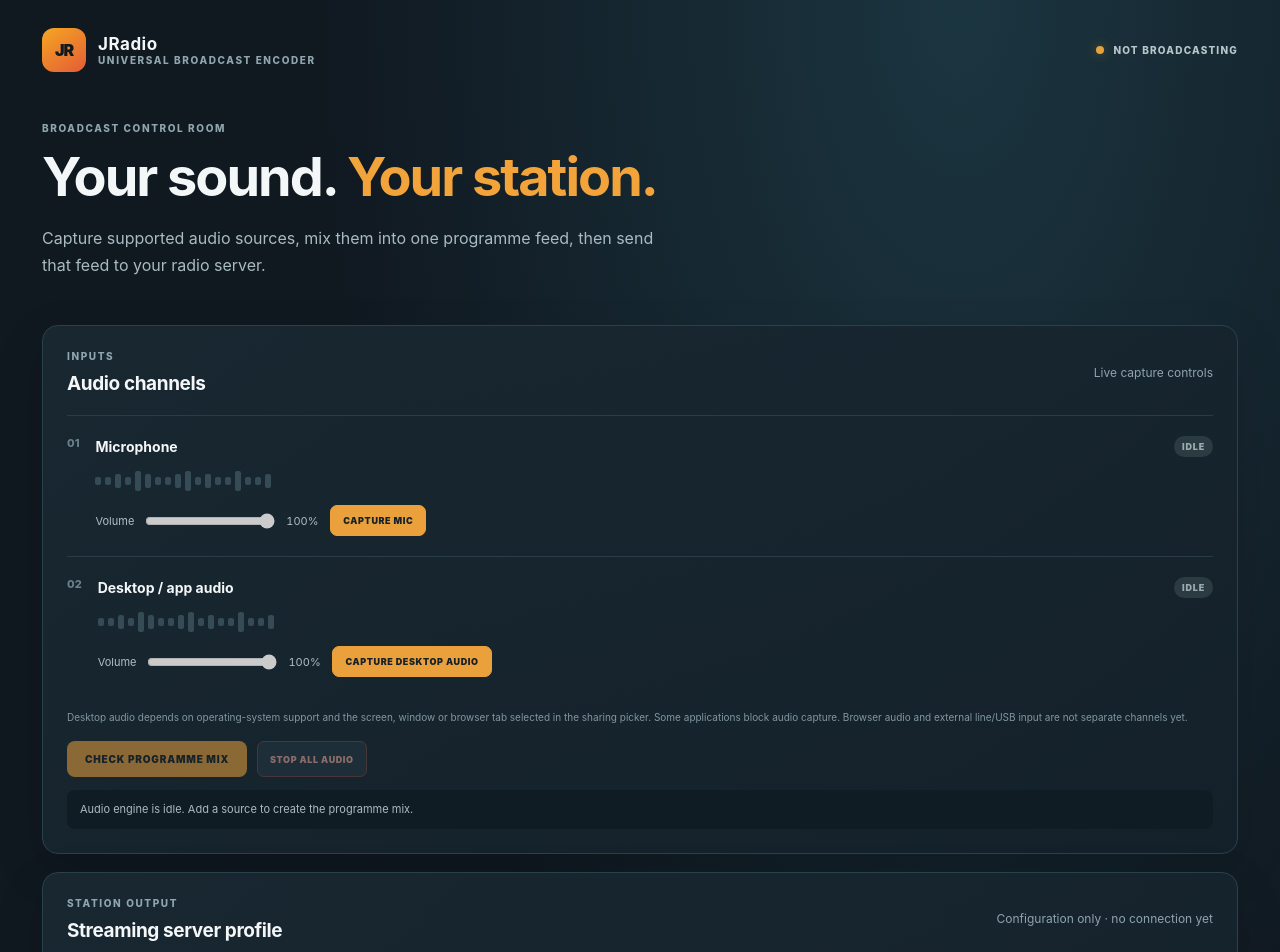
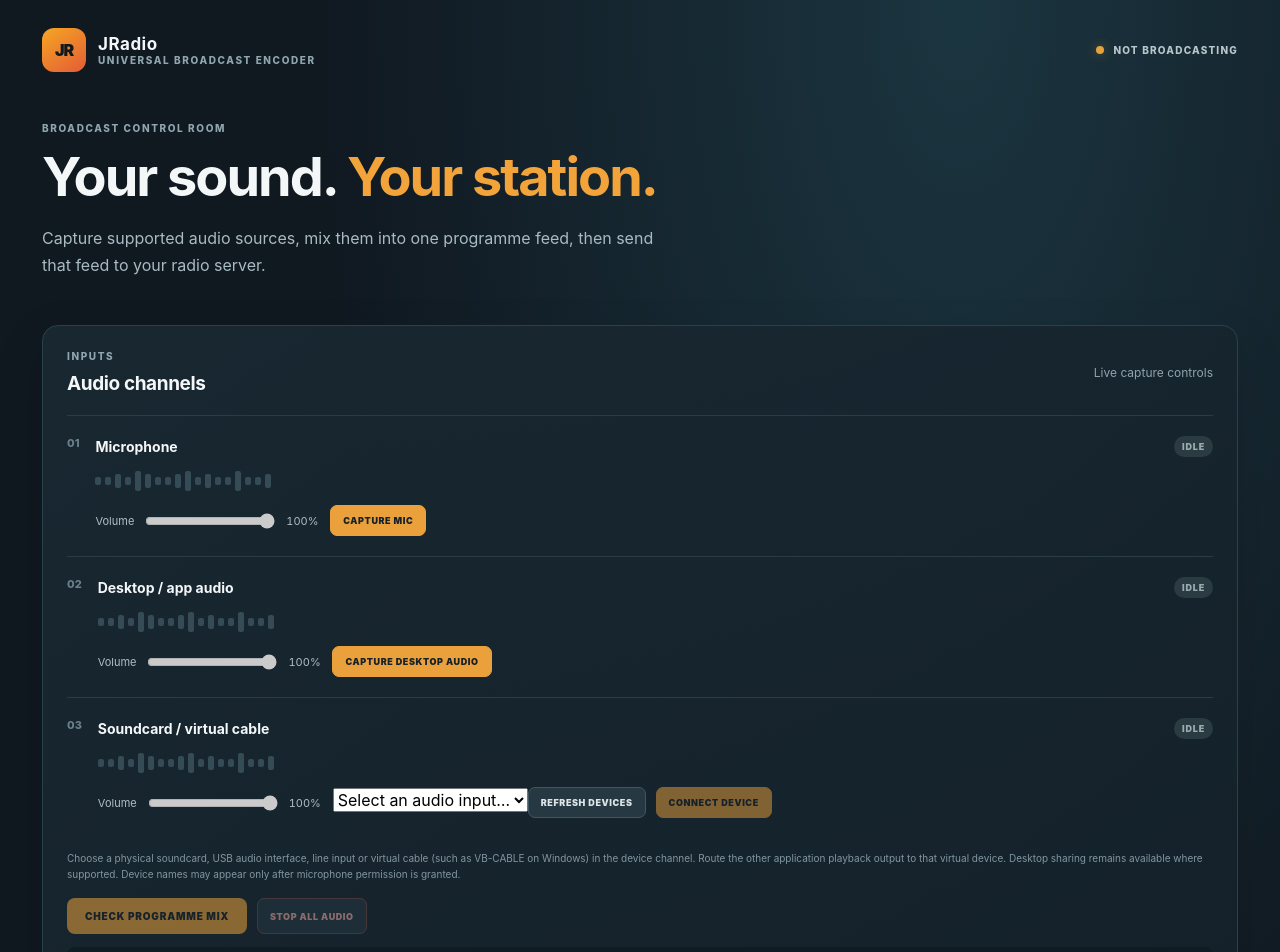
Before and after one commit to jradiosouthafrica-sa/jr-universal-broadcast-encoder, a React (Vite) app in the folder desktop/: page / in a window 1280 px wide. Shown: the top 952 px of the page. Built offline with nearby package versions, Linux system fonts and the light colour scheme.

Commit message:
Add selectable soundcard and virtual cable mixer channel

```diff
--- a/desktop/src/App.tsx
+++ b/desktop/src/App.tsx
@@ -1,9 +1,9 @@
 import { useEffect, useMemo, useRef, useState } from "react";
-import { BroadcastAudioEngine, AudioSourceId } from "./audioEngine";
+import { BroadcastAudioEngine, AudioInputDevice, AudioSourceId, listAudioInputDevices } from "./audioEngine";
 import { ServerProfile, ServerType, serverTypeLabels, validateServerProfile } from "./serverProfiles";
 
 const emptyProfile: ServerProfile = { name: "My station", type: "icecast", host: "", port: "", codec: "mp3", bitrateKbps: "128", mountPoint: "/stream", sourceUsername: "source", sourcePassword: "", streamId: "1" };
-const sourceNames: Record<AudioSourceId, string> = { microphone: "Microphone", desktop: "Desktop / app audio" };
+const sourceNames: Record<AudioSourceId, string> = { microphone: "Microphone", desktop: "Desktop / app audio", device: "Soundcard / virtual cable" };
 
 export default function App() {
   const engineRef = useRef<BroadcastAudioEngine | null>(null);
@@ -15,15 +15,17 @@ export default function App() {
   const [storageBusy, setStorageBusy] = useState(false);
   const [audioBusy, setAudioBusy] = useState(false);
   const [audioMessage, setAudioMessage] = useState("Audio engine is idle. Add a source to create the programme mix.");
-  const [active, setActive] = useState<Record<AudioSourceId, boolean>>({ microphone: false, desktop: false });
+  const [active, setActive] = useState<Record<AudioSourceId, boolean>>({ microphone: false, desktop: false, device: false });
   const [muted, setMuted] = useState<Record<AudioSourceId, boolean>>({ microphone: false, desktop: false });
-  const [volumes, setVolumes] = useState<Record<AudioSourceId, number>>({ microphone: 1, desktop: 1 });
+  const [volumes, setVolumes] = useState<Record<AudioSourceId, number>>({ microphone: 1, desktop: 1, device: 1 });
   const [masterVolume, setMasterVolume] = useState(1);
   const [masterMuted, setMasterMuted] = useState(false);
-  const [levels, setLevels] = useState<Record<AudioSourceId, number>>({ microphone: 0, desktop: 0 });
+  const [levels, setLevels] = useState<Record<AudioSourceId, number>>({ microphone: 0, desktop: 0, device: 0 });
   const [masterLevel, setMasterLevel] = useState(0);
   const [mixReady, setMixReady] = useState(false);
   const [broadcasting, setBroadcasting] = useState(false);
+  const [inputDevices, setInputDevices] = useState<AudioInputDevice[]>([]);
+  const [selectedDeviceId, setSelectedDeviceId] = useState("");
   const validation = useMemo(() => validateServerProfile(profile), [profile]);
   const update = <K extends keyof ServerProfile>(key: K, value: ServerProfile[K]) => setProfile(current => ({ ...current, [key]: value }));
   const changeType = (type: ServerType) => { setProfile(current => ({ ...current, type })); setValidationRequested(false); };
@@ -35,10 +37,11 @@ export default function App() {
       if (!current) return;
       const micActive = current.isSourceActive("microphone");
       const desktopActive = current.isSourceActive("desktop");
-      setActive(previous => previous.microphone === micActive && previous.desktop === desktopActive ? previous : { microphone: micActive, desktop: desktopActive });
-      setLevels({ microphone: current.getSourceLevel("microphone"), desktop: current.getSourceLevel("desktop") });
+      const deviceActive = current.isSourceActive("device");
+      setActive(previous => previous.microphone === micActive && previous.desktop === desktopActive && previous.device === deviceActive ? previous : { microphone: micActive, desktop: desktopActive, device: deviceActive });
+      setLevels({ microphone: current.getSourceLevel("microphone"), desktop: current.getSourceLevel("desktop"), device: current.getSourceLevel("device") });
       setMasterLevel(current.getMasterLevel());
-      setMixReady(micActive || desktopActive);
+      setMixReady(micActive || desktopActive || deviceActive);
     }, 100);
     return () => window.clearInterval(timer);
   }, []);
@@ -60,11 +63,20 @@ export default function App() {
     void engineRef.current?.stop();
   }, []);
 
+  const refreshInputDevices = async () => {
+    try {
+      const devices = await listAudioInputDevices();
+      setInputDevices(devices);
+      if (!selectedDeviceId && devices[0]) setSelectedDeviceId(devices[0].deviceId);
+      setAudioMessage(devices.length ? "Found " + devices.length + " audio input device(s). Select a soundcard or virtual cable." : "No audio input devices were found.");
+    } catch (error) { setAudioMessage(error instanceof Error ? error.message : "Could not list audio input devices."); }
+  };
   const capture = async (id: AudioSourceId) => {
     setAudioBusy(true);
     setAudioMessage(id === "microphone" ? "Requesting microphone permission…" : "Opening the system audio sharing picker…");
     try {
-      if (id === "microphone") await engine().addMicrophone();
+      if (id === "microphone") { await engine().addMicrophone(); await refreshInputDevices(); }
+      else if (id === "device") await engine().addAudioDevice(selectedDeviceId);
       else await engine().addDesktopAudio();
       setActive(current => ({ ...current, [id]: true }));
       setMuted(current => ({ ...current, [id]: false }));
@@ -170,17 +182,18 @@ export default function App() {
     <section className="welcome"><p className="eyebrow">BROADCAST CONTROL ROOM</p><h1>Your sound. <span>Your station.</span></h1><p className="intro">Capture supported audio sources, mix them into one programme feed, then send that feed to your radio server.</p></section>
     <section className="panel"><div className="section-heading"><div><p className="eyebrow">INPUTS</p><h2>Audio channels</h2></div><span className="muted">Live capture controls</span></div>
       <div className="audio-sources">
-        {(["microphone", "desktop"] as const).map((id, index) => <article className="audio-source" key={id}>
+        {(["microphone", "desktop", "device"] as const).map((id, index) => <article className="audio-source" key={id}>
           <div className="channel-number">0{index + 1}</div>
           <div className="source-main"><div className="source-title"><strong>{sourceNames[id]}</strong><span className={active[id] ? "source-badge connected" : "source-badge"}>{active[id] ? "CONNECTED" : "IDLE"}</span></div>
             <div className="meter" aria-label={`Audio level ${Math.round(levels[id] * 100)} percent`}>{meterBars(levels[id])}</div>
             <div className="source-controls"><label>Volume <input type="range" min="0" max="100" value={Math.round(volumes[id] * 100)} disabled={!active[id]} onChange={e => changeVolume(id, Number(e.target.value))}/><span>{Math.round(volumes[id] * 100)}%</span></label>
-              {active[id] ? <><button className="small-button" onClick={() => toggleMute(id)}>{muted[id] ? "UNMUTE" : "MUTE"}</button><button className="small-button stop" onClick={() => stopSource(id)}>STOP</button></> : <button className="small-button capture" disabled={audioBusy} onClick={() => void capture(id)}>{id === "microphone" ? "CAPTURE MIC" : "CAPTURE DESKTOP AUDIO"}</button>}
+              {id === "device" && <div className="device-picker"><select value={selectedDeviceId} onChange={e => setSelectedDeviceId(e.target.value)} disabled={active.device || audioBusy}><option value="">Select an audio input…</option>{inputDevices.map(device => <option value={device.deviceId} key={device.deviceId}>{device.label}</option>)}</select><button className="small-button" disabled={audioBusy || active.device} onClick={() => void refreshInputDevices()}>REFRESH DEVICES</button></div>}
+              {active[id] ? <><button className="small-button" onClick={() => toggleMute(id)}>{muted[id] ? "UNMUTE" : "MUTE"}</button><button className="small-button stop" onClick={() => stopSource(id)}>STOP</button></> : <button className="small-button capture" disabled={audioBusy || (id === "device" && !selectedDeviceId)} onClick={() => void capture(id)}>{id === "microphone" ? "CAPTURE MIC" : id === "device" ? "CONNECT DEVICE" : "CAPTURE DESKTOP AUDIO"}</button>}
             </div>
           </div>
         </article>)}
       </div>
-      <p className="field-help audio-note">Desktop audio depends on operating-system support and the screen, window or browser tab selected in the sharing picker. Some applications block audio capture. Browser audio and external line/USB input are not separate channels yet.</p>
+      <p className="field-help audio-note">Choose a physical soundcard, USB audio interface, line input or virtual cable (such as VB-CABLE on Windows) in the device channel. Route the other application playback output to that virtual device. Desktop sharing remains available where supported. Device names may appear only after microphone permission is granted.</p>
       <div className="audio-actions"><button className="validate-button" disabled={!mixReady} onClick={() => { try { const stream = engine().getBroadcastStream(); setAudioMessage(`Programme mix is ready (${stream.getAudioTracks().length} audio track). Streaming transport is not connected yet.`); } catch (error) { setAudioMessage(error instanceof Error ? error.message : "Mix unavailable."); } }}>CHECK PROGRAMME MIX</button><button className="small-button stop-all" disabled={!mixReady && !audioBusy} onClick={() => void stopAllAudio()}>STOP ALL AUDIO</button></div>
       <p className="audio-message" role="status">{audioMessage}</p>
     </section>
```
